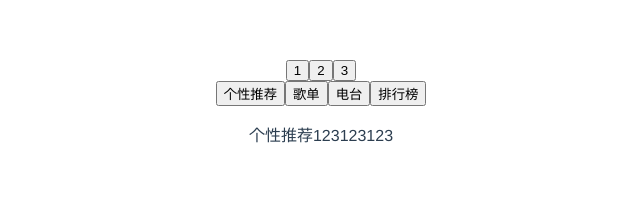
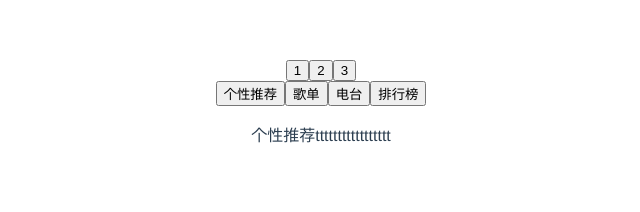
Before and after one commit to lwei-jlu/vue-music-master, a Vue app: page /root/index/recommend in a window 1280 px wide. Shown: the top 212 px of the page, without its empty margins (319-959 px from the left). Built offline with nearby package versions, Linux system fonts and the light colour scheme.

Commit message:
Update Recommend.vue

```diff
--- a/src/page/index/Recommend.vue
+++ b/src/page/index/Recommend.vue
@@ -1,5 +1,5 @@
 <template>
-  <p>个性推荐123123123</p>
+  <p>个性推荐ttttttttttttttttt</p>
 </template>
 
 <script>
```
